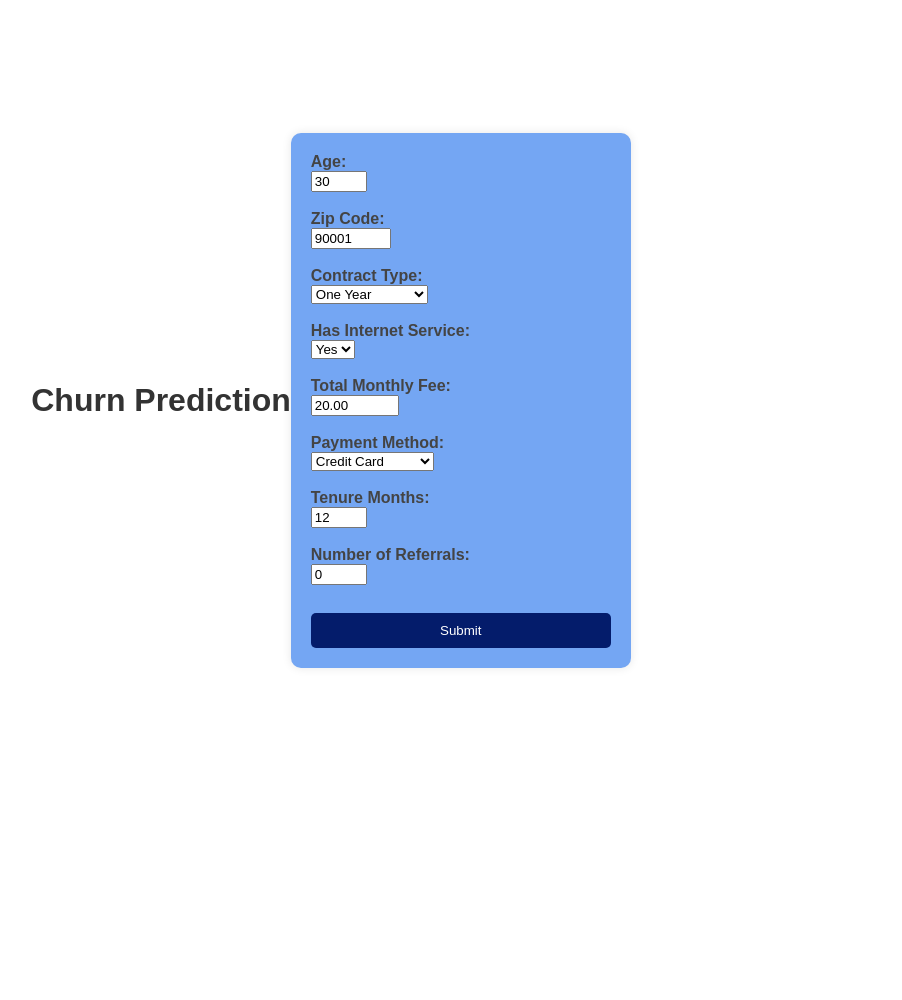
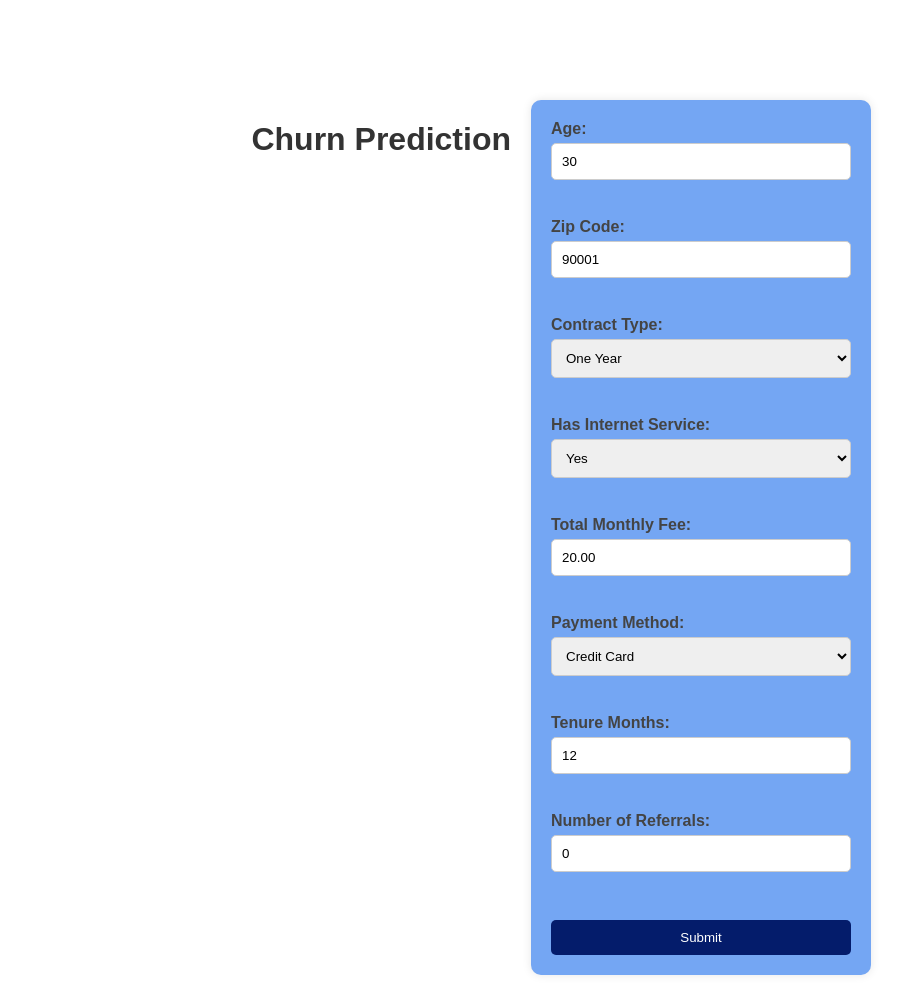
Before and after one commit to rapid123-sl/AI300_Projects, a Flask app: page / in a window 1280 px wide. Shown: the whole page, without its empty margins (309-1211 px from the left). Before the commit the page ends 668 px from the top, so only its background shows below. Run offline with Flask 3, Linux system fonts and the light colour scheme.

Commit message:
Updated styling.css to add container and home.html accordingly

```diff
--- a/src/static/styling.css
+++ b/src/static/styling.css
@@ -2,18 +2,31 @@ body {
     font-family: Arial, sans-serif;
     background-color: #ffffff;
     display: flex;
-    justify-content: center;
-    align-items: center;
+    justify-content: space-between;
+    align-items: flex-start;
     height: 100vh;
     margin: 0;
+    padding: 100px;
 }
 
 h1 {
-    text-align: center;
+    text-align: right;
     color: #333;
 }
 
-form {
+.container {
+    display: flex;
+    justify-content: right;
+    width: 100%;
+    max-width: 1200px;
+}
+
+.left-container {
+    flex: 1;
+    margin-right: 20px;
+}
+
+.form-container {
     background-color: #74a6f3;
     padding: 20px;
     border-radius: 10px;
@@ -26,7 +39,9 @@ label {
     color: #444;
 }
 
-input[type="text"] {
+input[type="text"],
+input[type="number"],
+select {
     width: 100%;
     padding: 10px;
     margin: 5px 0 20px 0;
@@ -52,6 +67,6 @@ input[type="submit"]:hover {
 
 h2 {
     color: #333;
-    text-align: center;
+    text-align: right;
     margin-top: 20px;
 }
--- a/src/templates/home.html
+++ b/src/templates/home.html
@@ -5,7 +5,15 @@
     <link rel="stylesheet" type="text/css" href="{{ url_for('static', filename='styling.css') }}">
 </head>
 <body>
+    <div class="container">
+        <div class="left-container">
             <h1>Churn  Prediction</h1>
+            {% if prediction is defined %}
+                 <h2>Predicted Churn Status: {{ prediction }}</h2>
+            {% endif %}
+        </div>
+
+        <div class="form-container">
             <form method="POST">
                 <label for="age">Age:</label><br>
                 <input type="number" step="1" id="age" name="age" value="30" min="0" max="80"
@@ -49,9 +57,7 @@
 
                 <input type="submit" value="Submit">
             </form>
-
-    {% if prediction is defined %}
-        <h2>Predicted Churn Status: {{ prediction }}</h2>
-    {% endif %}
+        </div>
+    </div>
 </body>
 </html>
```
Lines whose indentation alone changed are shown as unchanged.
